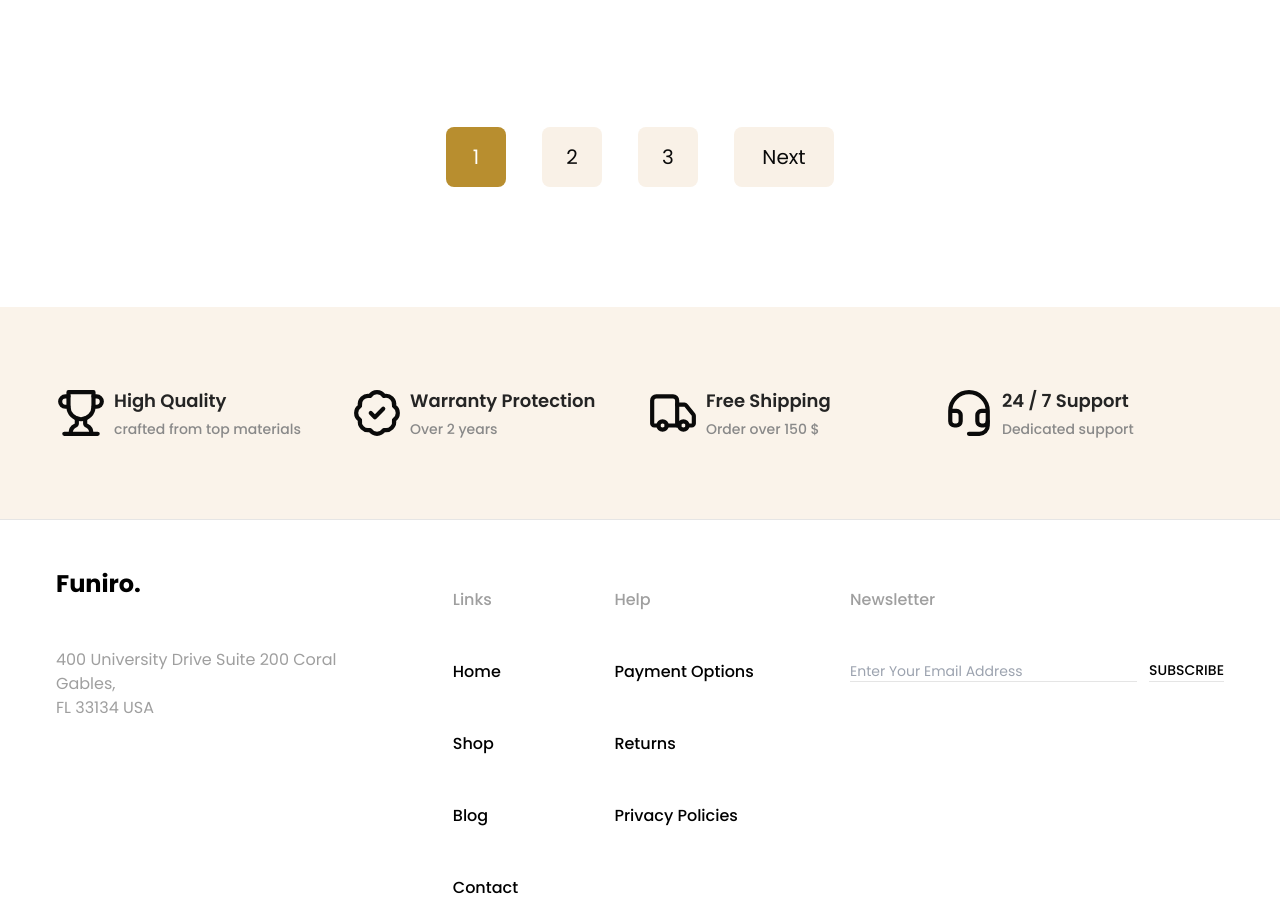
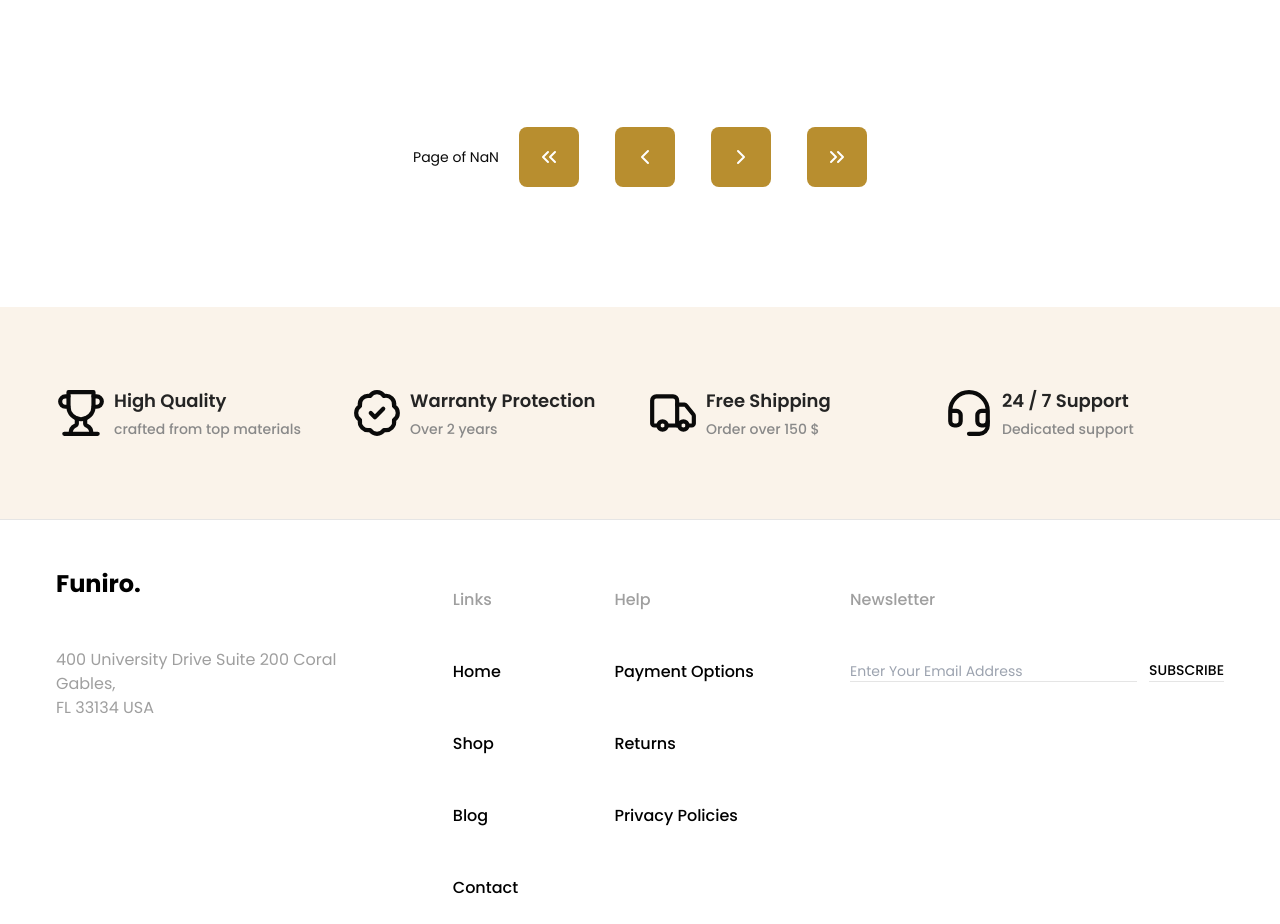
Before and after one commit to salmanpatnee/Q2-UIUX-Hackathon, a Next.js app: page /blog in a window 1280 px wide. Shown: the part 2220-3144 px from the top of the page. Built offline with nearby package versions, Linux system fonts and the light colour scheme.

Commit message:
Add pagination component

```diff
--- a/app/components/Pagination.tsx
+++ b/app/components/Pagination.tsx
@@ -1,33 +1,87 @@
-import React from "react";
+"use client";
+import {
+  ChevronLeft,
+  ChevronRight,
+  ChevronsLeft,
+  ChevronsRight,
+} from "lucide-react";
+import { useRouter, useSearchParams } from "next/navigation";
+interface Props {
+  itemCount: number;
+  pageSize: number;
+  currentPage: number;
+}
 
-const Pagination = () => {
+const Pagination = ({ itemCount, pageSize, currentPage }: Props) => {
+  const pageCount = Math.ceil(itemCount / pageSize);
+  if (pageCount <= 1) return null;
+
+  const router = useRouter();
+  const searchParams = useSearchParams();
+
+  const changePage = (page: number) => {
+    const params = new URLSearchParams(searchParams);
+    params.set("page", page.toString());
+    router.push("?" + params.toString());
+  };
+
+  // return (
+  //   <p>Page {currentPage} of {pageCount}</p>
+  // )
   return (
-    <div className="my-10 lg:my-20 text-center">
+    <div className="my-10 lg:my-20 text-center flex items-center justify-center space-x-5">
+      <p className="text-sm">
+        Page {currentPage} of {pageCount}
+      </p>
       <nav aria-label="Page navigation example">
         <ul className="inline-flex lg:space-x-9 space-x-4 text-sm lg:text-base flex-wrap justify-center">
           {/* Page 1 */}
-        <li className="w-[50px] lg:w-[60px] h-[50px] lg:h-[60px] rounded-lg font-normal bg-primary text-white flex items-center justify-center text-lg lg:text-xl hover:bg-primary hover:text-white transition cursor-not-allowed">
-          1
+          <li
+            onClick={() => changePage(1)}
+            className={`w-[50px] lg:w-[60px] h-[50px] lg:h-[60px] rounded-lg font-normal bg-primary text-white flex items-center justify-center text-lg lg:text-xl hover:bg-primary hover:text-white transition ${
+              currentPage === 1
+                ? "cursor-not-allowed opacity-25"
+                : "cursor-pointer opacity-1"
+            }`}
+          >
+            <ChevronsLeft />
           </li>
 
-        {/* Page 2 */}
-        <li className="cursor-pointer w-[50px] lg:w-[60px] h-[50px] lg:h-[60px] rounded-lg font-normal bg-[#F9F1E7] flex items-center justify-center text-lg lg:text-xl hover:bg-primary hover:text-white transition">
-          2
+          <li
+            onClick={() => changePage(currentPage - 1)}
+            className={`w-[50px] lg:w-[60px] h-[50px] lg:h-[60px] rounded-lg font-normal bg-primary text-white flex items-center justify-center text-lg lg:text-xl hover:bg-primary hover:text-white transition ${
+              currentPage === 1
+                ? "cursor-not-allowed opacity-25"
+                : "cursor-pointer opacity-1"
+            }`}
+          >
+            <ChevronLeft />
           </li>
 
-        {/* Page 3 */}
-        <li className="cursor-pointer w-[50px] lg:w-[60px] h-[50px] lg:h-[60px] rounded-lg font-normal bg-[#F9F1E7] flex items-center justify-center text-lg lg:text-xl hover:bg-primary hover:text-white transition">
-          3
+          <li
+            onClick={() => changePage(currentPage + 1)}
+            className={`w-[50px] lg:w-[60px] h-[50px] lg:h-[60px] rounded-lg font-normal bg-primary text-white flex items-center justify-center text-lg lg:text-xl hover:bg-primary hover:text-white transition ${
+              currentPage === pageCount
+                ? "cursor-not-allowed opacity-25"
+                : "cursor-pointer opacity-1"
+            }`}
+          >
+            <ChevronRight />
           </li>
 
-        {/* Next */}
-        <li className="cursor-pointer w-[80px] lg:w-[100px] h-[50px] lg:h-[60px] rounded-lg font-normal bg-[#F9F1E7] flex items-center justify-center text-lg lg:text-xl hover:bg-primary hover:text-white transition">
-          Next
+          <li
+            onClick={() => changePage(pageCount)}
+            className={`w-[50px] lg:w-[60px] h-[50px] lg:h-[60px] rounded-lg font-normal bg-primary text-white flex items-center justify-center text-lg lg:text-xl hover:bg-primary hover:text-white transition ${
+              currentPage === pageCount
+                ? "cursor-not-allowed opacity-25"
+                : "cursor-pointer opacity-1"
+            }`}
+          >
+            <ChevronsRight />
           </li>
         </ul>
       </nav>
     </div>
-
   );
 };
 
--- a/app/shop/page.tsx
+++ b/app/shop/page.tsx
@@ -13,8 +13,10 @@ import PageHeader from "../components/PageHeader";
 import Pagination from "../components/Pagination";
 import ProductList from "../components/ProductList";
 
-const ShopPage = async ({searchParams}: {searchParams: {category: string}}) => {
+const ShopPage = async ({searchParams}: {searchParams: {category: string, page: string}}) => {
 
+  const page = parseInt(searchParams.page) || 1;
+  const pageSize = 2;
 
   const categories = await fetchCategories();
   const products = await fetchProducts();
@@ -102,7 +104,7 @@ const ShopPage = async ({searchParams}: {searchParams: {category: string}}) => {
           </div>
         </div>
 
-        <Pagination />
+        <Pagination itemCount={100} pageSize={10} currentPage={1} />
       </section>
     </div>
   );
```
Lines whose indentation alone changed are shown as unchanged.
